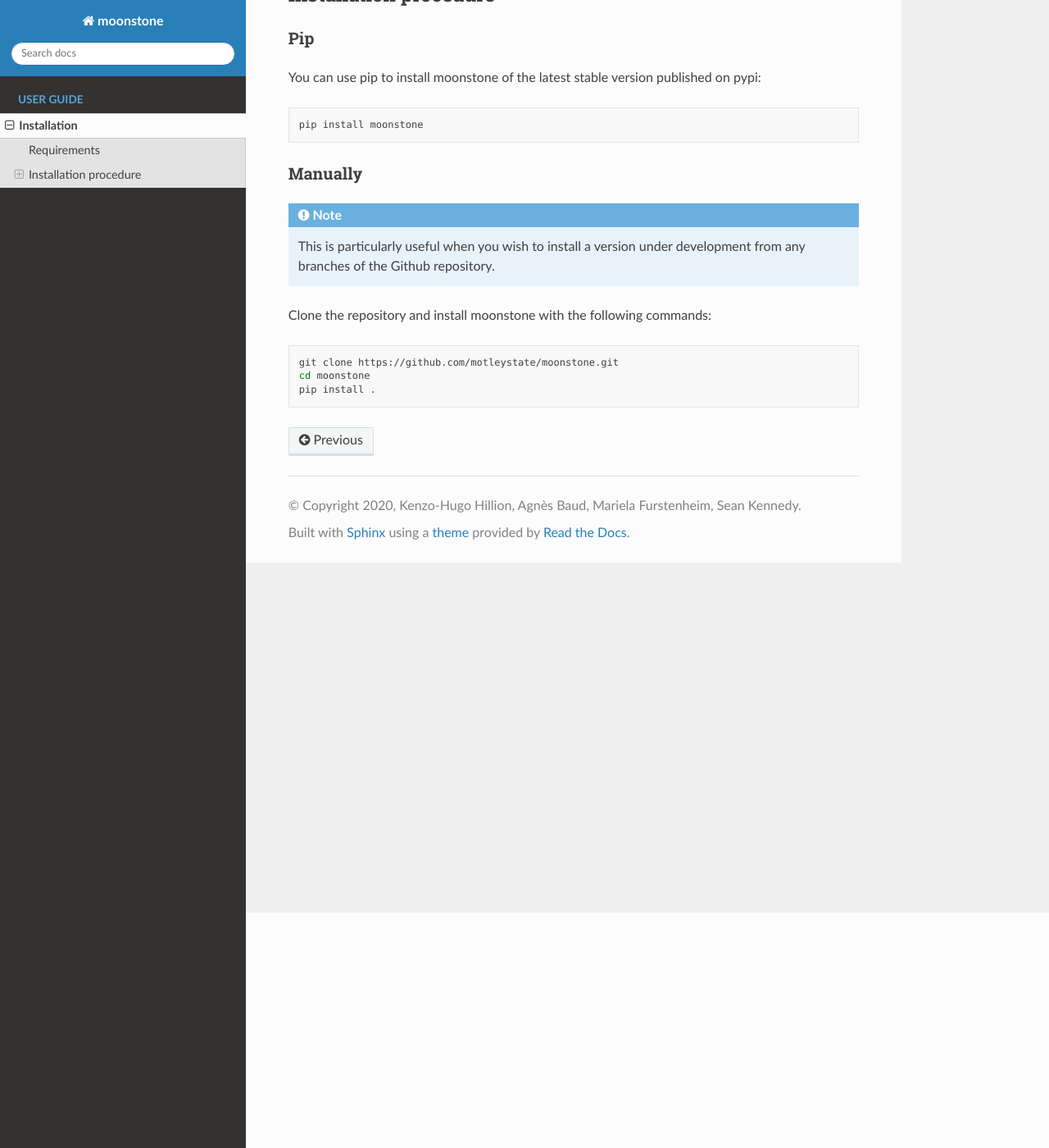
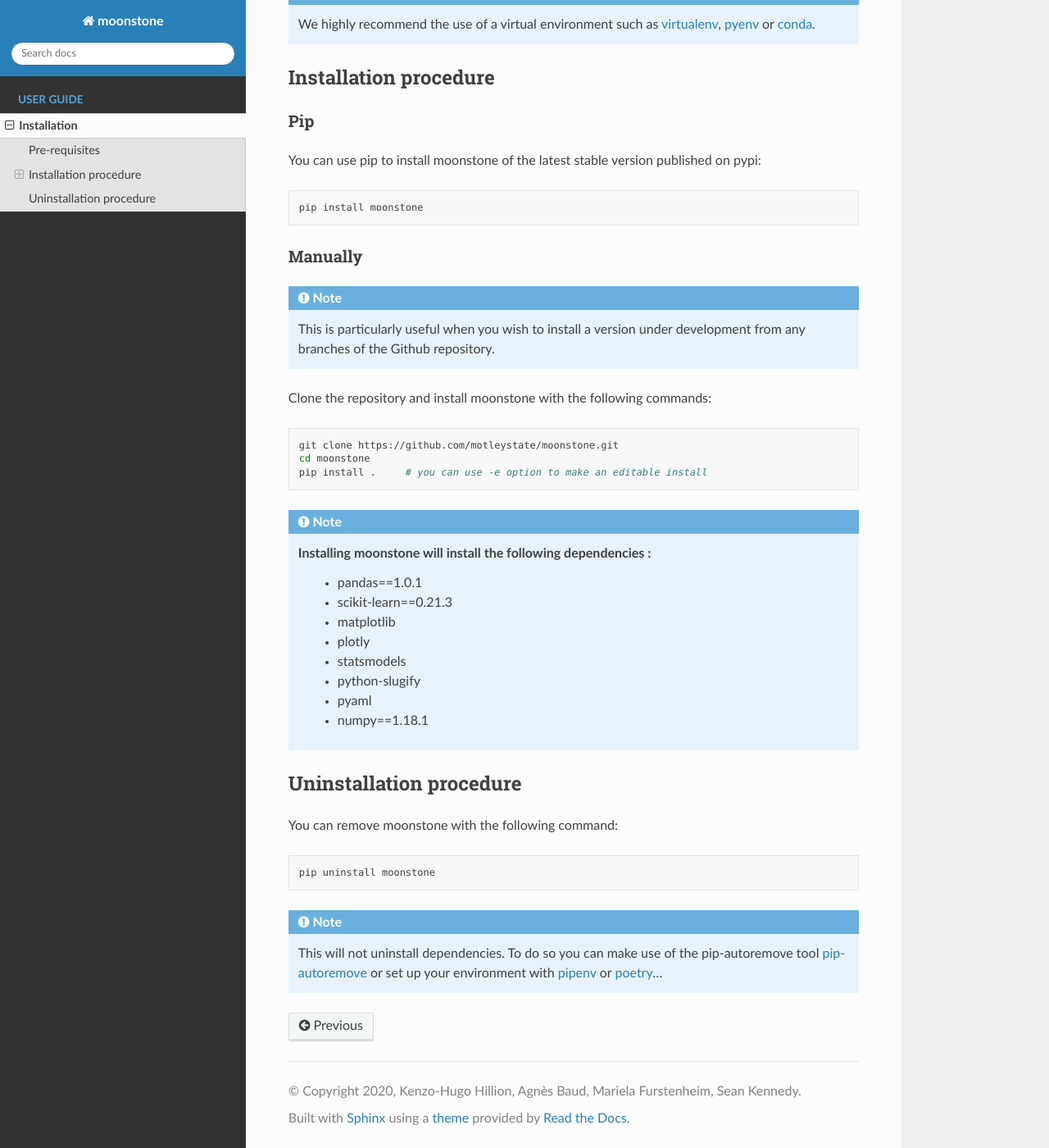
Before and after one commit to motleystate/moonstone, a Sphinx documentation site: the page built from docs/user_guide/installation.rst, in a window 1280 px wide and 1400 px high, scrolled down 287 px. Shown: the whole window at 82% size. Built offline with Sphinx 7.4.7 and the Read the Docs theme 2.0.0, drawn with Linux system fonts in a browser that asks for light colours; some of the changed text lies outside the part shown.

Commit message:
add uninstall + list of dependencies

```diff
--- a/docs/user_guide/installation.rst
+++ b/docs/user_guide/installation.rst
@@ -2,10 +2,18 @@
 Installation
 ************
 
-Requirements
+Pre-requisites
 ============
 
 moonstone works with version of Python 3.6 and 3.7
+
+.. Note::
+    We highly recommend the use of a virtual environment such as `virtualenv`_, `pyenv`_ or `conda`_.
+
+.. _virtualenv: https://virtualenv.pypa.io/en/latest/
+.. _pyenv: https://github.com/pyenv/pyenv
+.. _conda: http://docs.readthedocs.io/en/latest/conda.html
+
 
 Installation procedure
 ======================
@@ -32,4 +40,32 @@
 
     git clone https://github.com/motleystate/moonstone.git
     cd moonstone
-    pip install .
+    pip install .     # you can use -e option to make an editable install
+
+.. Note::
+    Installing moonstone will install the following dependencies :
+        - pandas==1.0.1
+        - scikit-learn==0.21.3
+        - matplotlib
+        - plotly
+        - statsmodels
+        - python-slugify
+        - pyaml
+        - numpy==1.18.1
+
+Uninstallation procedure
+=========================
+
+You can remove moonstone with the following command:
+
+.. code-block:: bash
+
+    pip uninstall moonstone
+
+.. Note::
+    This will not uninstall dependencies. To do so you can make use of the pip-autoremove
+    tool `pip-autoremove`_ or set up your environment with pipenv_ or poetry_...
+
+.. _pip-autoremove: https://github.com/invl/pip-autoremove
+.. _pipenv: https://github.com/pypa/pipenv
+.. _poetry: https://python-poetry.org/docs/
```
